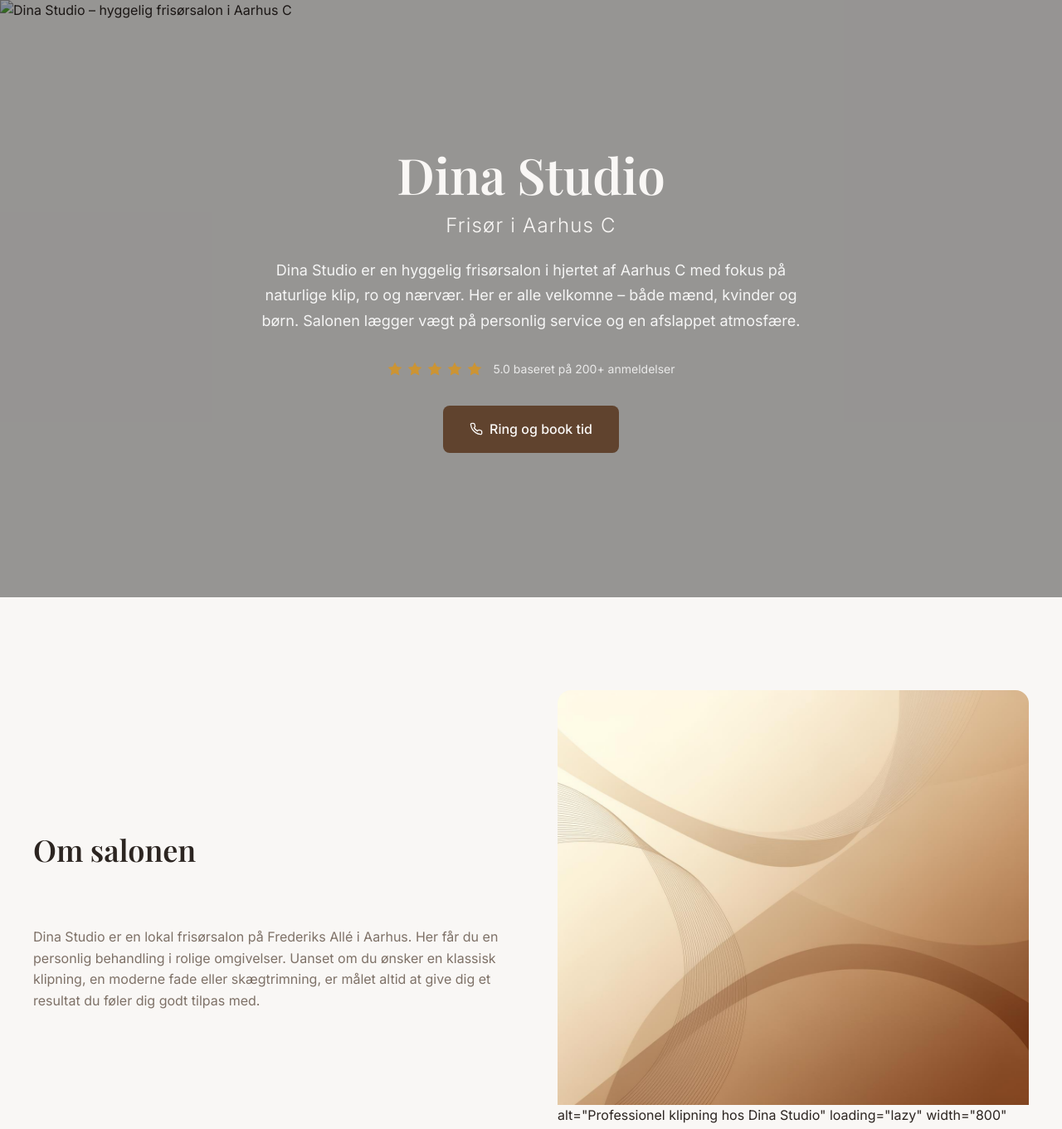
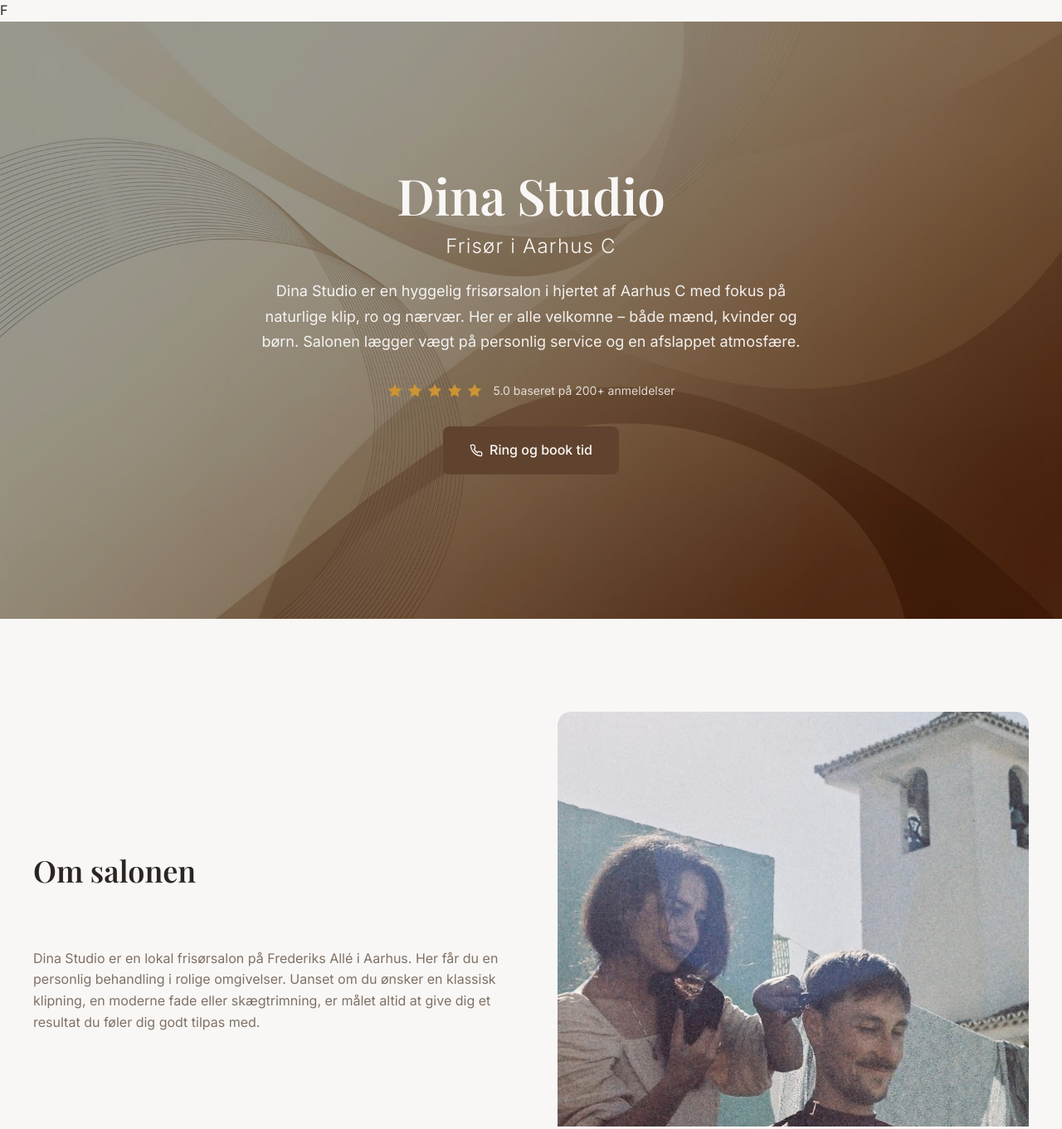
Before and after one commit to Noah-WeWeb/dinastudio, a plain HTML site: page index.html in a window 1280 px wide. Shown: the top 1361 px of the page at 83% size. Drawn offline with nearby package versions, Linux system fonts and the light colour scheme.

Commit message:
Update index.html

```diff
--- a/index.html
+++ b/index.html
@@ -13,14 +13,14 @@
   <link rel="preconnect" href="https://fonts.gstatic.com" crossorigin>
   <link href="https://fonts.googleapis.com/css2?family=Playfair+Display:wght@400;500;600;700&family=Inter:wght@300;400;500;600&display=swap" rel="stylesheet">
   <link rel="stylesheet" href="style.css">
-</head>
+</head>F
 <body>
   <main>
 
     <!-- Hero -->
     <section class="hero">
       <div class="hero-bg">
-        <img src="assets/salon-hero.png" alt="Dina Studio – hyggelig frisørsalon i Aarhus C" width="1920" height="1080">
+        <img src="salon-hero.png" alt="Dina Studio – hyggelig frisørsalon i Aarhus C" width="1920" height="1080">
         <div class="hero-overlay"></div>
       </div>
       <div class="hero-content" id="heroContent">
@@ -49,7 +49,7 @@
           <p class="text-muted">Dina Studio er en lokal frisørsalon på Frederiks Allé i Aarhus. Her får du en personlig behandling i rolige omgivelser. Uanset om du ønsker en klassisk klipning, en moderne fade eller skægtrimning, er målet altid at give dig et resultat du føler dig godt tilpas med.</p>
         </div>
         <div class="img-rounded">
-            <img src="salon-hero.png"> alt="Professionel klipning hos Dina Studio" loading="lazy" width="800" height="1024">
+            <img src="salon-about.png"> alt="Professionel klipning hos Dina Studio" loading="lazy" width="800" height="1024">
         </div>
       </div>
     </section>
```
